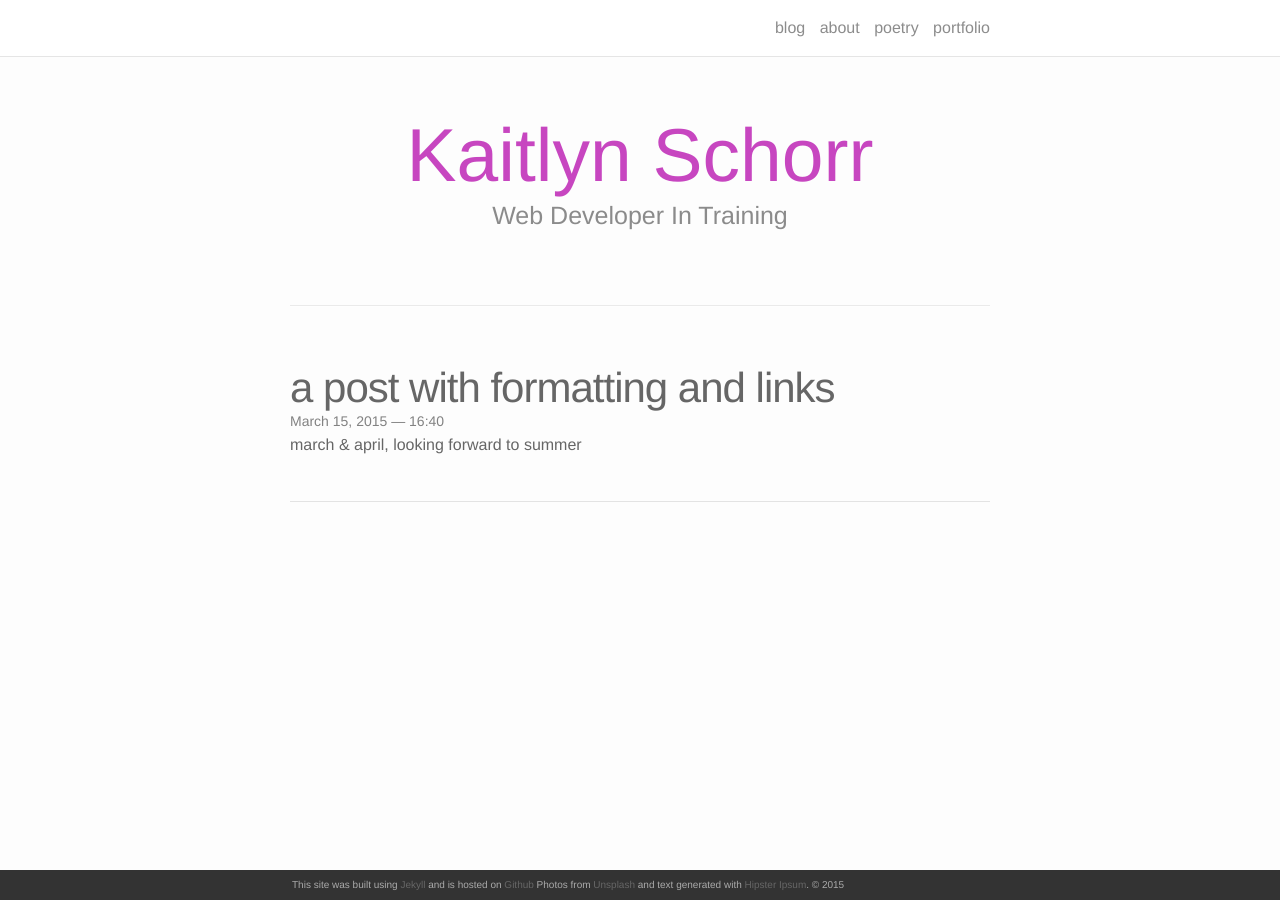
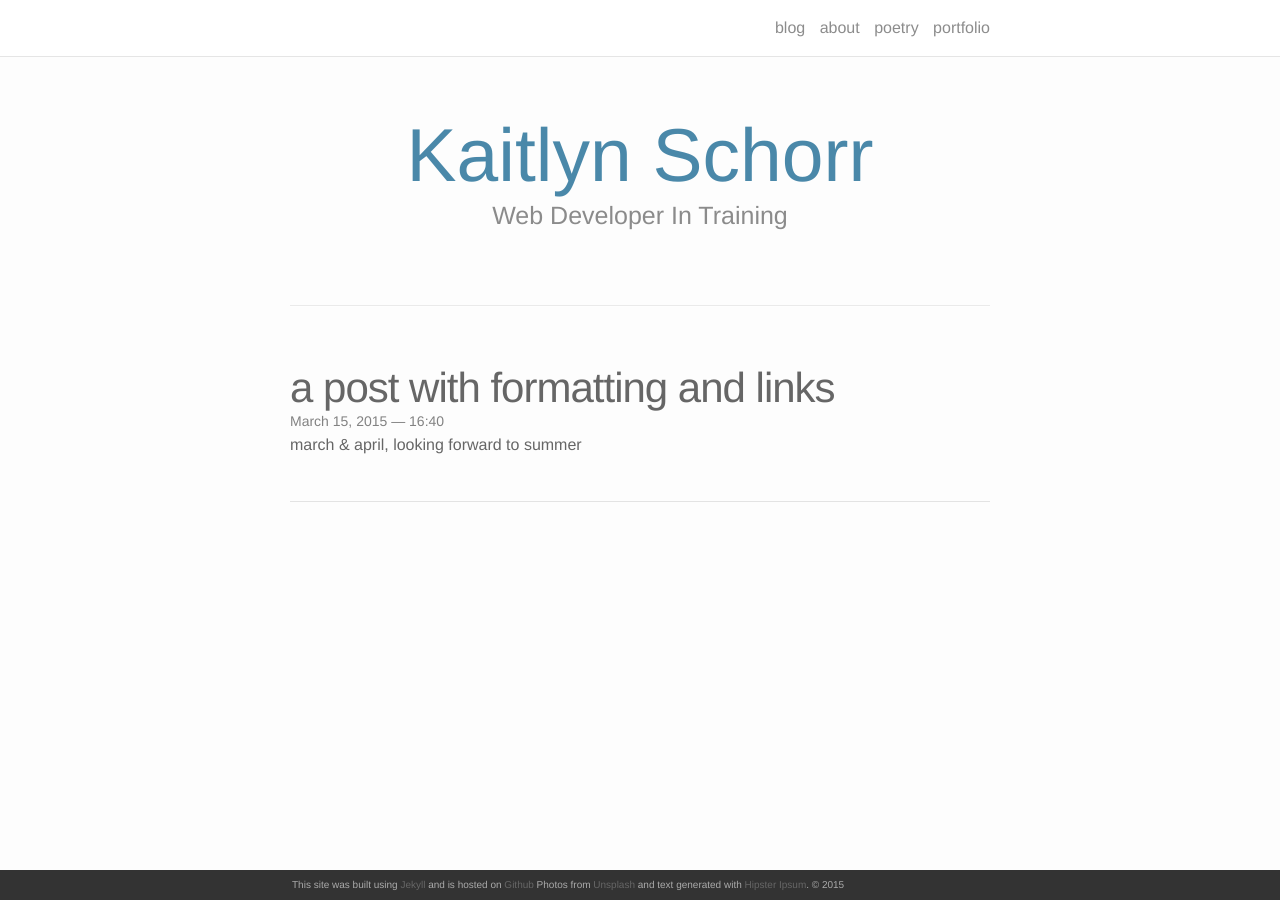
Before and after one commit to kait-schorr/kait-schorr.github.io, a Jekyll site: the page built from index.html, in a window 1280 px wide. Built offline with Jekyll 4.4.1, drawn with Linux system fonts in a browser that asks for light colours; nearby versions of some CDN libraries; the list of posts is cut into pages by our own code; a file with an impossible date is left out.

Commit message:
Update _base.scss

```diff
--- a/_sass/_base.scss
+++ b/_sass/_base.scss
@@ -26,7 +26,7 @@ $caption_color: #aaa;
 /* COLORS  */
 $red:  #FF3636;
 $orange: #F29105;
-$blue: #2698BA;
+$blue: #0f628e;
 $green: #11D68B;
 $lime_green: #B7D12A;
 $purple: #B509AC;
@@ -37,7 +37,7 @@ $grey-color-light: #ddd;  /* navigation bar border */
 $text-color:     #666;
 
 /* Set theme color *************************/
-$theme-color:   $purple;
+$theme-color:   $blue;
 
 
 /************************************************************/
```
